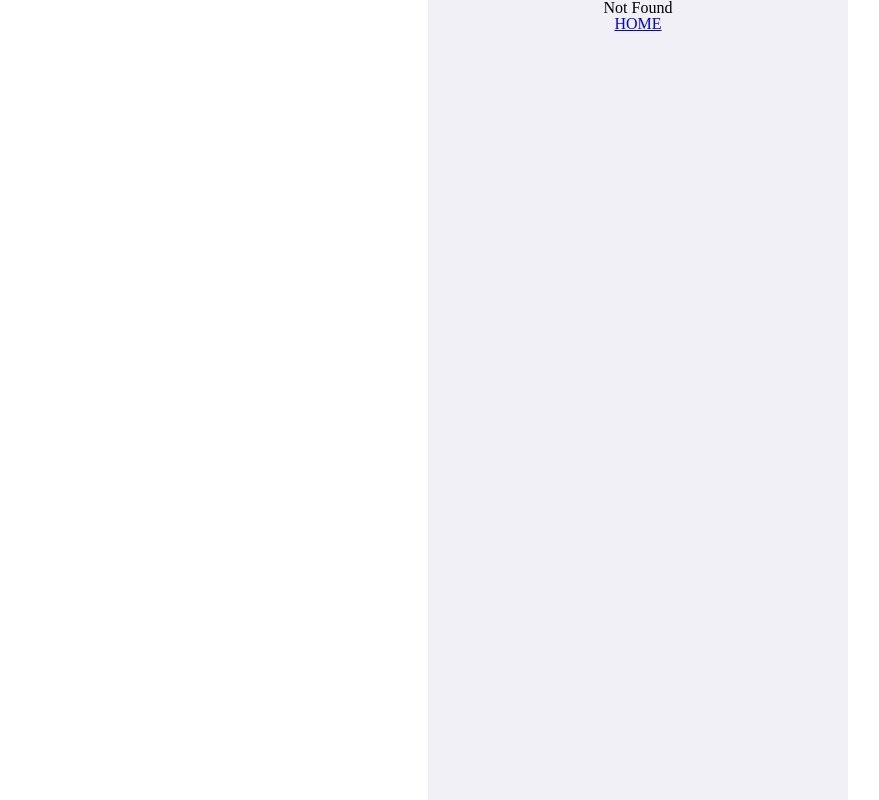
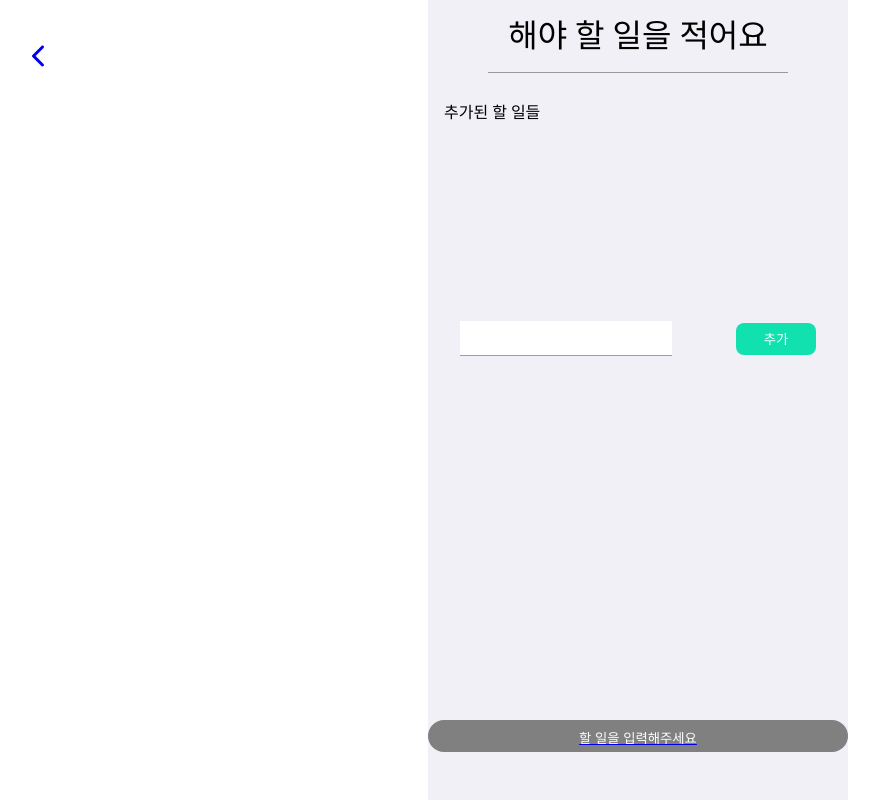
Before and after one commit to prgrms-fe-devcourse/FEDC2_TimeDivider_Root, a React (Create React App) app: page /CreateTask in a window 1280 px wide. Before the commit this address had no page. Shown: the whole page, without its empty margins (2-881 px from the left). Built offline with nearby package versions, Linux system fonts and the light colour scheme.

Commit message:
feat: 해야 할 일을 적어요 페이지 구현

```diff
--- /dev/null
+++ b/src/pages/createTask.jsx
@@ -0,0 +1,161 @@
+import React, { useState, useEffect } from 'react'
+import { Link } from 'react-router-dom'
+
+import styled from 'styled-components'
+import NavBar from '../components/NavBar'
+import Text from '../components/Text'
+import Button from '../components/Button'
+
+const BUTTON_TEXT = Object.freeze({
+	VALID: '다음 단계',
+	INVALID: '할 일을 입력해주세요',
+})
+
+export const CreateTask = () => {
+	const [task, setTask] = useState('')
+	const [tasks, setTasks] = useState([])
+	const [isValidTasks, setIsValidTasks] = useState(false)
+
+	const handleSubmit = e => {
+		e.preventDefault()
+		setTasks([...tasks, task])
+		setTask('')
+	}
+
+	// TODO: index 외 유일키가 될 id 필터링 방식으로 수정 필요
+	// => id 생성 방식 팀원들과 논의 후, 진행
+	const removeTask = index => {
+		const filteredTasks = tasks.filter((_, taskIndex) => taskIndex !== index)
+		setTasks(filteredTasks)
+	}
+
+	const handleIsValidTask = () => {
+		if (tasks.length > 0) {
+			setIsValidTasks(true)
+			return
+		}
+		setIsValidTasks(false)
+	}
+
+	useEffect(() => {
+		handleIsValidTask()
+	}, [tasks])
+
+	return (
+		<>
+			<NavBar>해야 할 일을 적어요</NavBar>
+
+			<SubTitleArea>
+				<Text style={{ fontSize: '1rem' }}>추가된 할 일들</Text>
+			</SubTitleArea>
+
+			<TaskArea>
+				{tasks.map((task, i) => (
+					<Task key={i}>
+						<span>{task}</span>
+						<DelBtn onClick={() => removeTask(i)} />
+					</Task>
+				))}
+			</TaskArea>
+
+			<Form onSubmit={e => handleSubmit(e)}>
+				<Input
+					type="text"
+					value={task}
+					onChange={e => setTask(e.target.value)}
+					autoFocus={true}
+					required
+				/>
+				<SubmitButton>추가</SubmitButton>
+			</Form>
+
+			<ButtonArea>
+				<Link to="/createTimeDivider">
+					<Button disabled={!isValidTasks}>
+						{!isValidTasks ? BUTTON_TEXT.INVALID : BUTTON_TEXT.VALID}
+					</Button>
+				</Link>
+			</ButtonArea>
+		</>
+	)
+}
+
+export default CreateTask
+
+const SubTitleArea = styled.div`
+	display: flex;
+	justify-content: flex-start;
+	height: 3vh;
+	width: 100%;
+	margin-top: 2rem;
+	margin-left: 2rem;
+`
+
+const TaskArea = styled.div`
+	height: 20vh;
+	width: 100%;
+	overflow-y: scroll;
+	display: flex;
+	flex-wrap: wrap;
+	align-items: flex-start;
+	margin-bottom: 2rem;
+`
+
+const Task = styled.div`
+	position: relative;
+	display: flex;
+	justify-content: center;
+	align-items: center;
+	text-align: center;
+	height: 2rem;
+	margin: 0.3rem;
+	padding: 0 1.5rem;
+	background-color: #999;
+`
+
+const DelBtn = styled.a`
+	position: absolute;
+	right: 0.3rem;
+	top: 0.4rem;
+	color: #fff;
+	border-radius: 50%;
+	font-size: 1.2rem;
+	::before {
+		content: 'x';
+	}
+`
+
+const ButtonArea = styled.div`
+	position: absolute;
+	margin: 2rem 2rem;
+	width: 100%;
+	bottom: 1rem;
+`
+
+const SubmitButton = styled.button`
+	width: 5rem;
+	height: 2rem;
+	color: white;
+	border-radius: 8px;
+	border: none;
+	background-color: #00dfabed;
+	box-sizing: border-box;
+	cursor: pointer;
+`
+
+const Form = styled.form`
+	display: flex;
+	width: 100%;
+	justify-content: space-around;
+	align-items: center;
+`
+
+const Input = styled.input`
+	width: 13rem;
+	height: 2rem;
+	font-size: 1.5rem;
+	border: none;
+	border-bottom: 1px solid #00dfabed;
+	outline: none;
+	text-align: center;
+`
--- a/src/pages/createTime.jsx
+++ b/src/pages/createTime.jsx
@@ -76,7 +76,7 @@ const CreateTime = () => {
 			</InputBox>
 
 			<ButtonArea>
-				<Link to="/createTodo">
+				<Link to="/createTask">
 					<Button disabled={!isValidSpareTime}>
 						{!isValidSpareTime ? BUTTON_TEXT.INVALID : BUTTON_TEXT.VALID}
 					</Button>
--- a/src/pages/createTodo.jsx
+++ /dev/null
@@ -1,13 +0,0 @@
-import React from 'react'
-import { Link } from 'react-router-dom'
-
-export const CreateTodo = () => {
-	return (
-		<>
-			<h2>해야 할 일을 적어요</h2>
-			<Link to="/createTimeDivider">다음으로</Link>
-		</>
-	)
-}
-
-export default CreateTodo
--- a/src/routes/routes.js
+++ b/src/routes/routes.js
@@ -1,6 +1,6 @@
 import Home from '../pages/home'
 import CreateTime from '../pages/createTime'
-import CreateTodo from '../pages/createTodo'
+import CreateTask from '../pages/createTask'
 import CreateTimeDivider from '../pages/createTimeDivider'
 import UpdateTimeDivider from '../pages/updateTimeDivider'
 import DoneToDoTimeDivider from '../pages/doneToDoTimeDivider'
@@ -19,8 +19,8 @@ const routes = [
 		title: '오늘의 시간',
 	},
 	{
-		path: 'createTodo',
-		view: CreateTodo,
+		path: 'CreateTask',
+		view: CreateTask,
 		title: '해야 할 일을 적어요',
 	},
 	{
```
